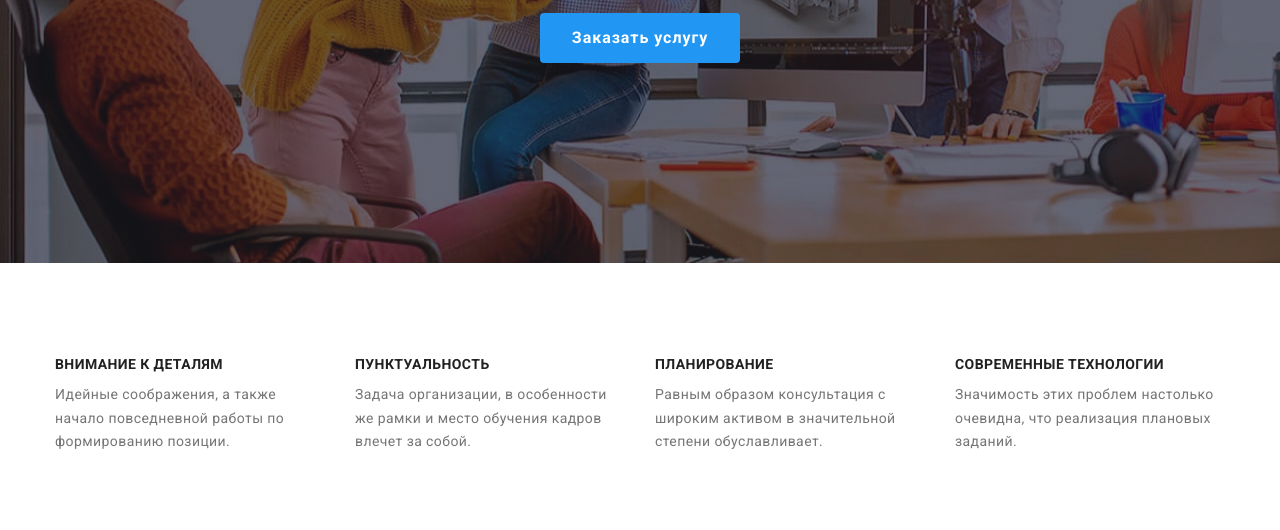
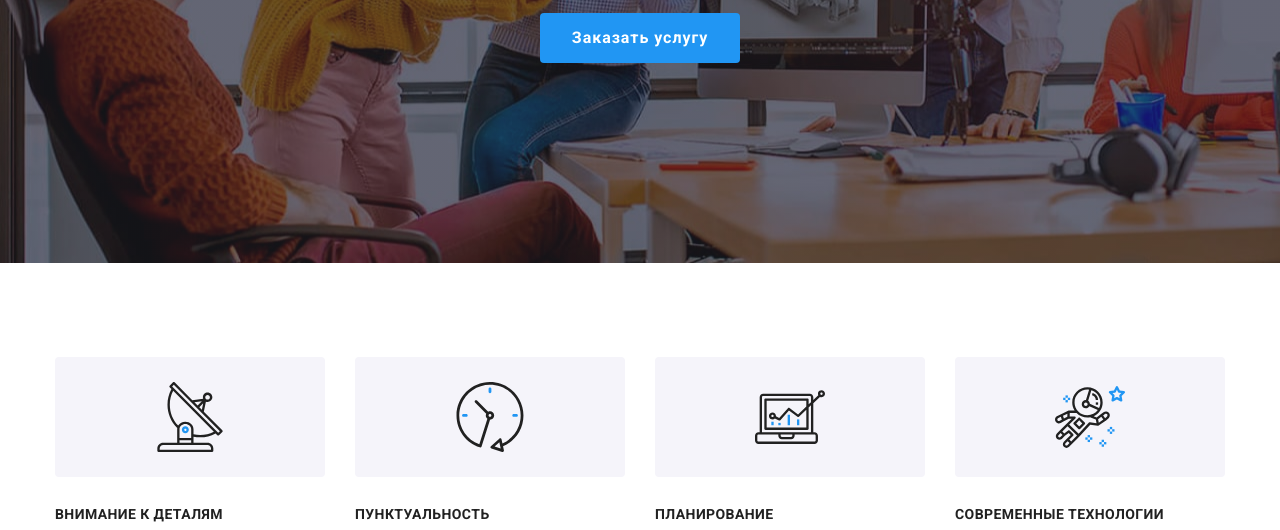
Before and after one commit to vvdiduh/goit-markup-hw-04, a plain HTML site: page index.html in a window 1280 px wide. Shown: the part 417-947 px from the top of the page. Drawn offline with nearby package versions, Linux system fonts and the light colour scheme.

Commit message:
add peculiarities

```diff
--- a/css/styles.css
+++ b/css/styles.css
@@ -187,13 +187,20 @@ h1 {
     padding: 94px 0;
 }
 
+.peculiarities-icon{
+    padding: 25px;
+    display: block;
+    margin-bottom: 30px;
+    background-color: var(--backgraund-team);
+    border-radius: 4px;
+}
+
 .peculiarities ul {
     display: flex;
     padding-left: 0;
 }
 
 .peculiarities li {
-    height: 101px;
     width: 270px;
 }
 
--- a/index.html
+++ b/index.html
@@ -53,18 +53,27 @@
             <h2 hidden>Особенности</h2>
             <ul>
                 <li>
+                    <svg class="peculiarities-icon" height="120" width="270">
+                        <use href="./image/symbol-defs.svg#antenna"></use>
+                    </svg>
                     <h3>Внимание к деталям</h3>
                     <p>Идейные соображения, а также начало повседневной работы по формированию позиции.</p>
                 </li>
                 <li>
+                    <svg class="peculiarities-icon" height="120" width="270">
+                        <use href="./image/symbol-defs.svg#clock"></use>
                     <h3>Пунктуальность</h3>
                     <p>Задача организации, в особенности же рамки и место обучения кадров влечет за собой.</p>
                 </li>
                 <li>
+                    <svg class="peculiarities-icon" height="120" width="270">
+                        <use href="./image/symbol-defs.svg#diagram"></use>
                     <h3>Планирование</h3>
                     <p>Равным образом консультация с широким активом в значительной степени обуславливает.</p>
                 </li>
                 <li>
+                    <svg class="peculiarities-icon" height="120" width="270">
+                        <use href="./image/symbol-defs.svg#astronaut"></use>
                     <h3>Современные технологии</h3>
                     <p>Значимость этих проблем настолько очевидна, что реализация плановых заданий.</p>
                 </li>
```
